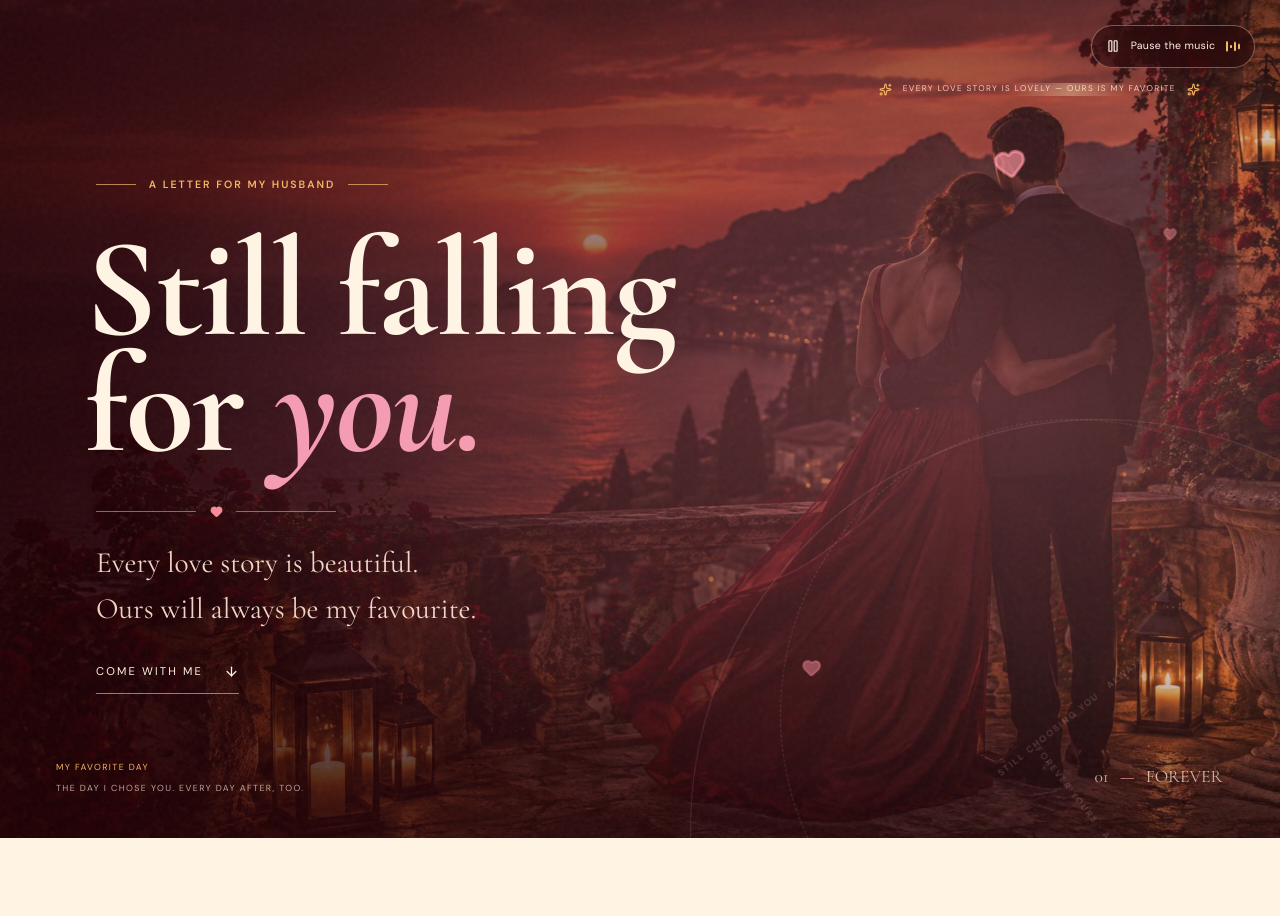
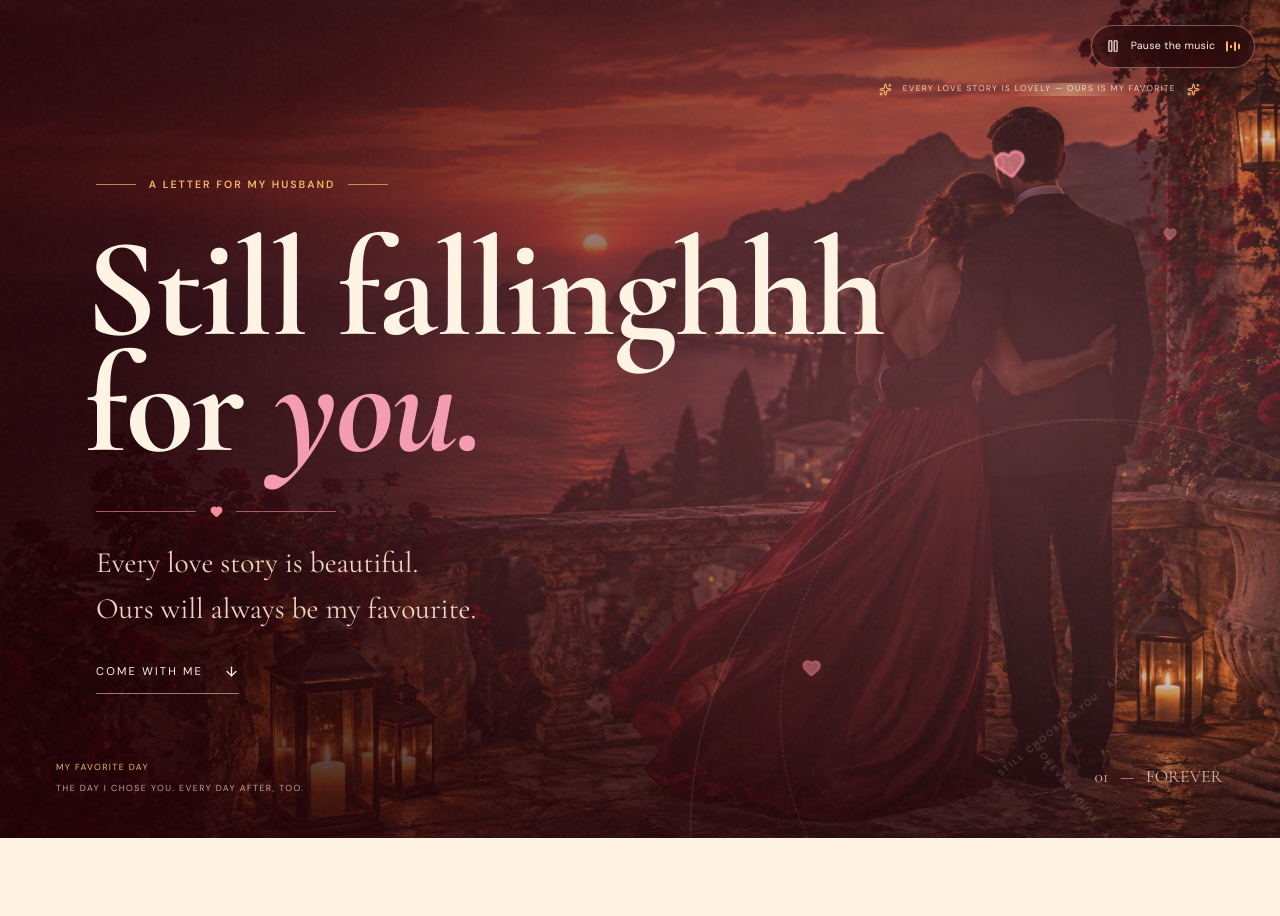
Before and after one commit to Fasil8714/my-love, a plain HTML site: page index.html in a window 1280 px wide. Shown: the top 916 px of the page. Drawn offline with nearby package versions, Linux system fonts and the light colour scheme.

Commit message:
checking

```diff
--- a/index.html
+++ b/index.html
@@ -92,7 +92,7 @@
           <span></span> A LETTER FOR MY HUSBAND <span></span>
         </p>
         <h1 id="opening-heading">
-          Still falling<br>
+          Still fallinghhh<br>
           for <span>you.</span>
         </h1>
         <div class="opening-divider">
```
